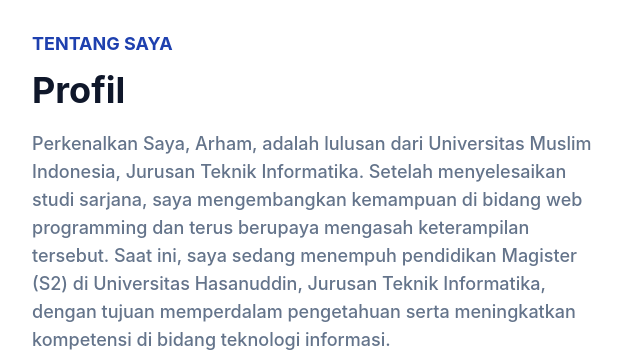
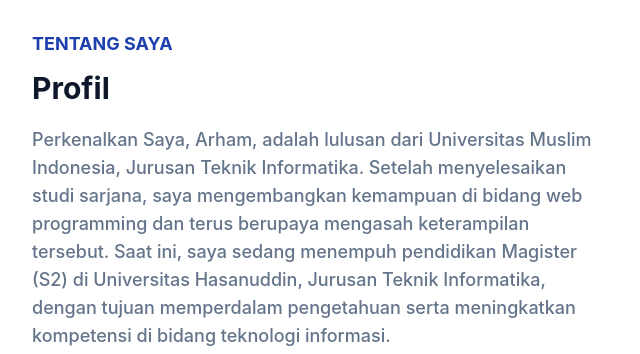
Before and after one commit to arhammnn/portfolio, a website: page index.html in a window 1280 px wide. Shown: the part 743-1097 px from the top of the page, 0-640 px from the left. Drawn offline with Linux system fonts and the light colour scheme.

Commit message:
mengganti ukuran font

```diff
--- a/index.html
+++ b/index.html
@@ -131,14 +131,14 @@
         <div class="flex flex-wrap">
           <div class="w-full px-4 mb-10 lg:w-1/2">
             <h4 class="font-bold uppercase text-primary text-lg mb-3">Tentang Saya</h4>
-            <h3 class="font-bold text-dark text-3xl mb-5 max-w-md lg:text-4xl dark:text-white">Profil</h3>
-            <p class="font-medium text-secondary max-w-xl lg:text-lg">
+            <h3 class="font-bold text-dark text-3xl mb-5 max-w-md lg:text-3xl dark:text-white">Profil</h3>
+            <p class="font-medium text-secondary max-w-xl lg:text-lg text-justify">
               Perkenalkan Saya, Arham, adalah lulusan dari Universitas Muslim Indonesia, Jurusan Teknik Informatika. Setelah menyelesaikan studi sarjana, saya mengembangkan kemampuan di bidang web programming dan terus berupaya mengasah keterampilan tersebut. Saat ini, saya sedang menempuh pendidikan Magister (S2) di Universitas Hasanuddin, Jurusan Teknik Informatika, dengan tujuan memperdalam pengetahuan serta meningkatkan kompetensi di bidang teknologi informasi.
             </p>
         </div>
               <div class="w-full px-4 lg:w-1/2">
                 <h3 class="font-semibold text-dark text-2xl mb-4 lg:text-3xl lg:pt-10 dark:text-white">Motivasi</h3>
-                <p class="font-medium text-base text-secondary mb-6 lg:text-lg">
+                <p class="font-medium text-base text-secondary mb-6 lg:text-lg text-justify">
                   Dari ketertarikan awal pada dunia pemrograman hingga mendalami bidang teknologi informasi di jenjang magister, saya terus mengembangkan keterampilan teknis sekaligus memperluas wawasan. Bagi saya, setiap proyek adalah kesempatan untuk tumbuh dan memberi dampak.
                 </p>
                 <div class="flex items-center dark:text-white">
```
